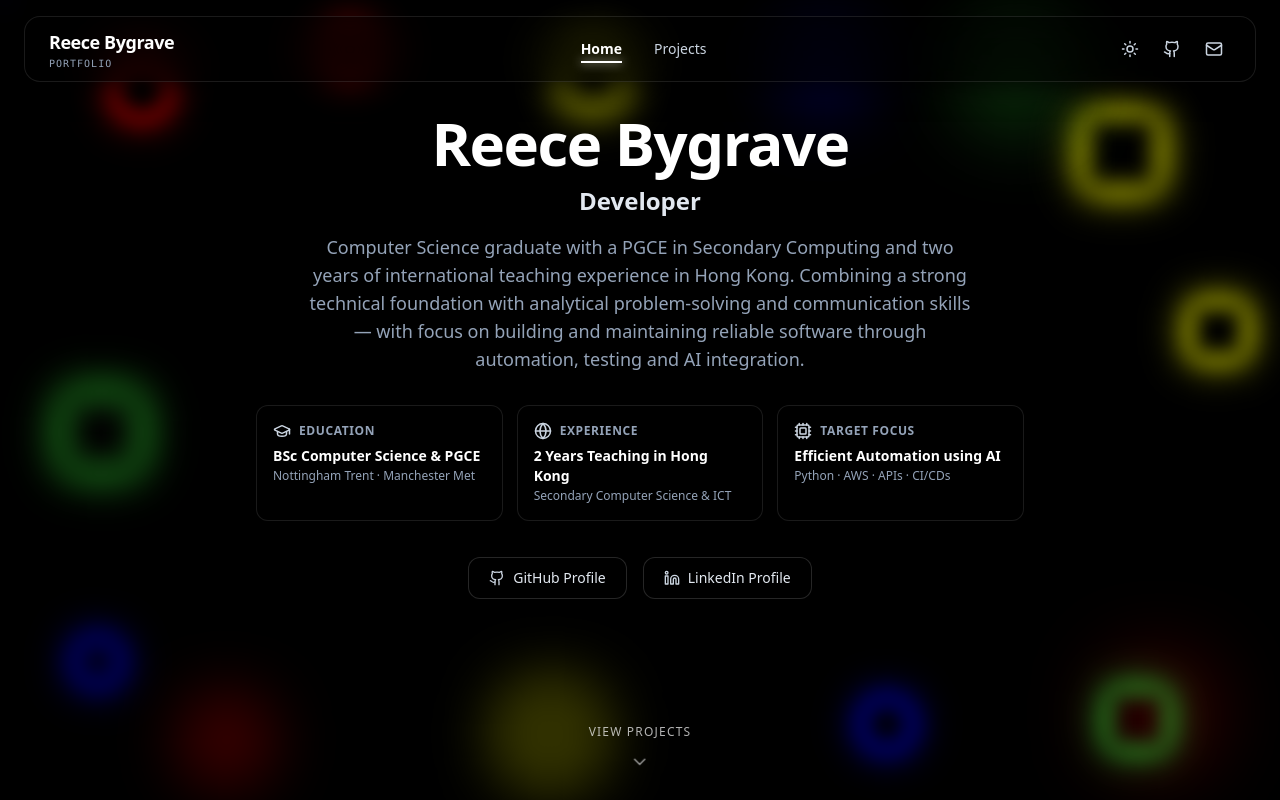
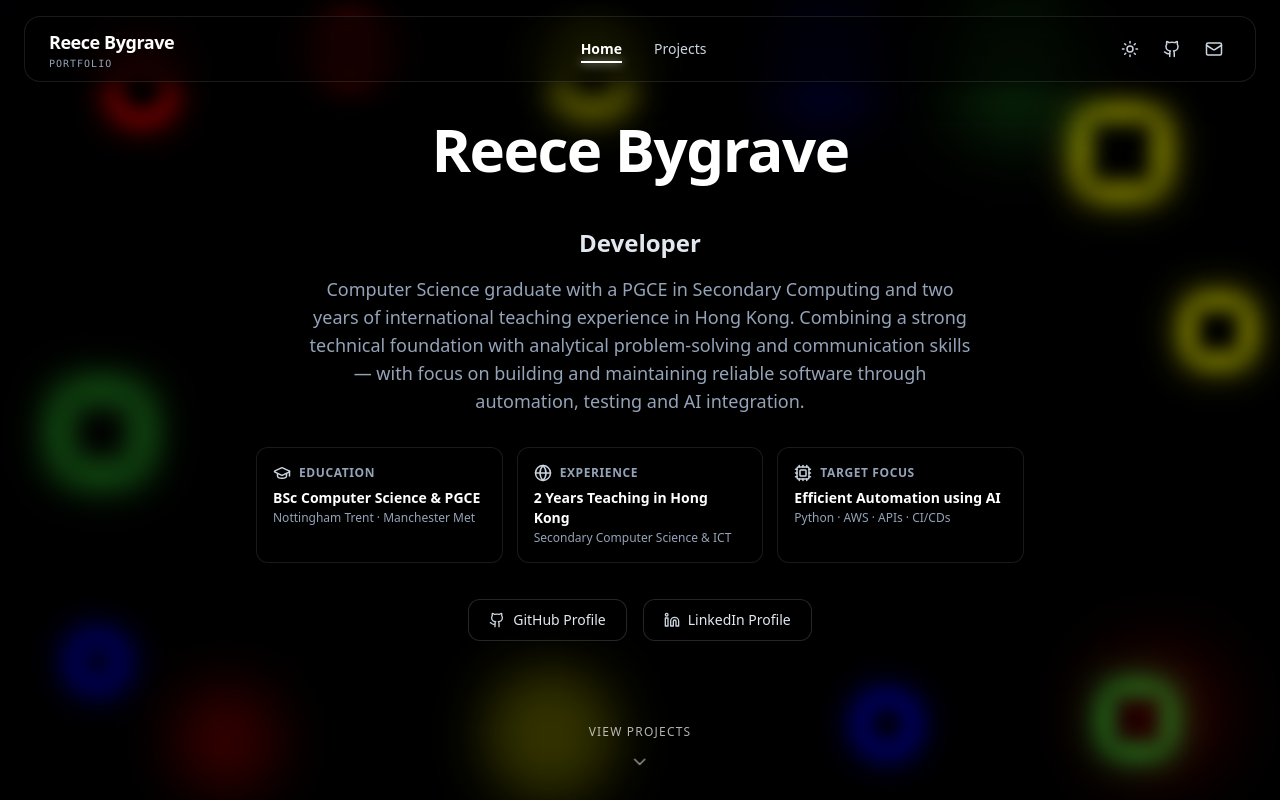
Before and after one commit to Reece-Bygrave/portfolio-reecebygrave, a React (Create React App) app: page / in a window 1280 px wide. Shown: the top 800 px of the page. Built offline with nearby package versions, Linux system fonts and the light colour scheme.

Commit message:
hero update

```diff
--- a/src/components/Hero.jsx
+++ b/src/components/Hero.jsx
@@ -7,15 +7,15 @@ import ScrollIndicator from "./ScrollIndicator";
 
 const Hero = () => {
   return (
-    <section id="hero" className="relative min-h-screen flex items-center justify-center pt-20 sm:pt-24 pb-24 px-4 sm:px-6">
-      <div className="hero-content relative z-10 text-center max-w-4xl mx-auto -mt-8 sm:-mt-12 md:-mt-16 text-slate-900 dark:text-white flex flex-col items-center transition-colors">
+    <section id="hero" className="relative min-h-screen flex items-center justify-center pt-24 sm:pt-28 pb-20 px-4 sm:px-6">
+      <div className="hero-content relative z-10 text-center max-w-4xl mx-auto text-slate-900 dark:text-white flex flex-col items-center transition-colors">
         {/* Name & Heading */}
         <Link
           to="/"
           onClick={() => window.scrollTo({ top: 0, behavior: "smooth" })}
-          className="inline-block focus:outline-none cursor-pointer"
+          className="inline-block focus:outline-none cursor-pointer -mt-6 sm:-mt-10 md:-mt-12 mb-7 sm:mb-10 md:mb-12"
         >
-          <h1 className="text-4xl sm:text-5xl md:text-6xl font-extrabold tracking-tight leading-tight mb-3 text-slate-900 dark:text-white hover:opacity-90 transition-opacity">
+          <h1 className="text-4xl sm:text-5xl md:text-6xl font-extrabold tracking-tight leading-tight text-slate-900 dark:text-white hover:opacity-90 transition-opacity">
             Reece Bygrave
           </h1>
         </Link>
```
